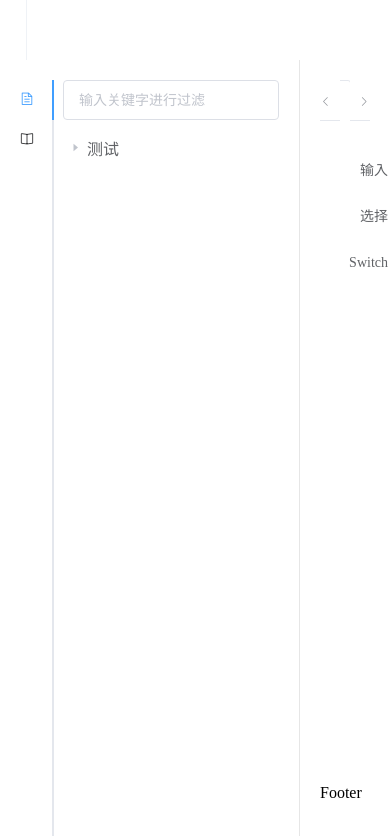
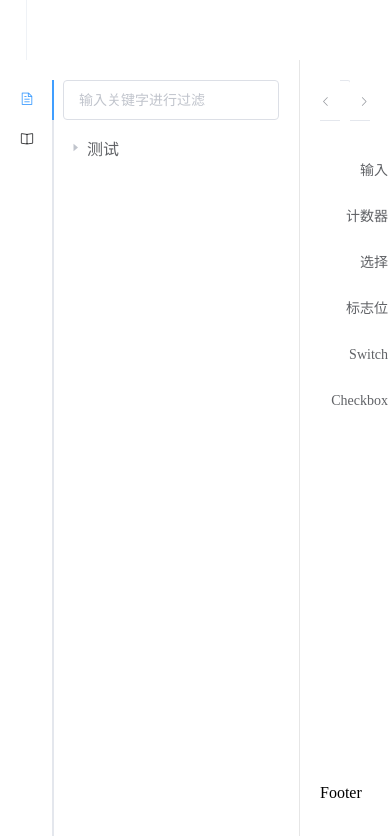
Before and after one commit to czastack/electron_vue_hack, a Vue app: page /#/ in a window 390 px wide. Shown: the top 836 px of the page. Built offline with nearby package versions, Linux system fonts and the light colour scheme.

Commit message:
feat: grid添加grid-reactive样式

```diff
--- a/src/components/HelloWorld.vue
+++ b/src/components/HelloWorld.vue
@@ -2,7 +2,7 @@
   <div class="hello">
     <h1>{{ msg }}</h1>
     <el-form ref="form" :model="form" label-width="80px">
-      <grid :cap="10" :cols="2">
+      <grid :cap="10" :cols="2" class="grid-reactive">
         <model-input label="输入" />
         <model-input-number label="计数器" :attrs="{min: 0}" />
         <model-select label="选择" :options="$options.options" />
@@ -54,4 +54,9 @@ export default {
 h3 {
   margin: 40px 0 0;
 }
+@media screen and (max-width: 1200px) {
+  .grid-reactive {
+    grid-template-columns: 1fr!important;
+  }
+}
 </style>
```
